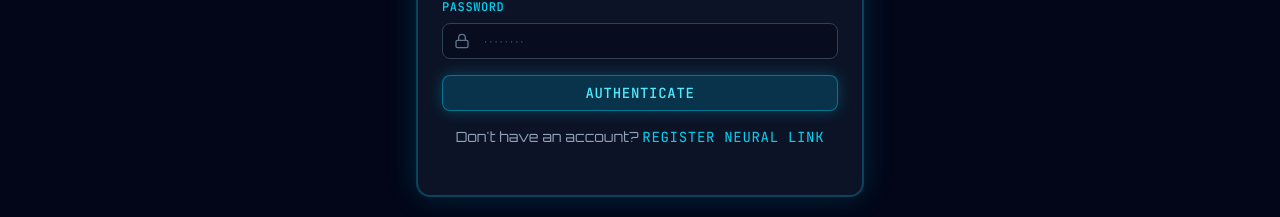
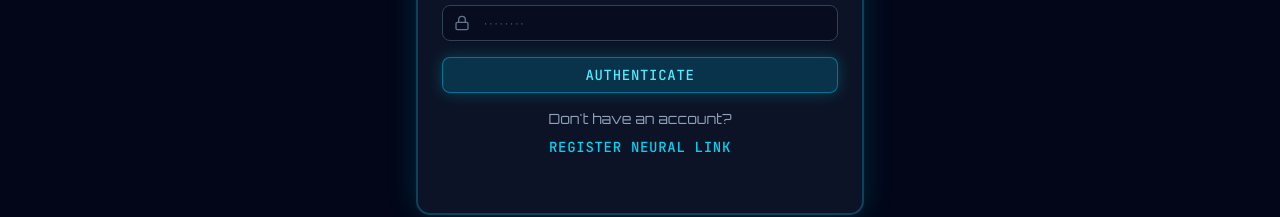
Before and after one commit to usamakhangt4/corpo-braindance, a Next.js app: page /login in a window 1280 px wide. Shown: the part 510-727 px from the top of the page. Built offline with nearby package versions, Linux system fonts and the light colour scheme; no server answers.

Commit message:
Enhance Home and AuthCard components with new button variants and input styles, integrate user authentication in Home, and update dialog overlay for improved theming. Refactor button and input components for better variant management.

```diff
--- a/app/components/auth-card.tsx
+++ b/app/components/auth-card.tsx
@@ -112,12 +112,8 @@ export function AuthCard({
             onChange={(e) => setEmail(e.target.value)}
             required
             disabled={isLoading}
-            className={cn(
-              'pl-10 bg-slate-950/50 border-slate-700 text-white',
-              'placeholder:text-slate-500',
-              'focus-visible:border-cyan-500 focus-visible:ring-cyan-500/20',
-              'dark:bg-slate-950/50 dark:border-slate-700',
-            )}
+            variant="neural"
+            hasIcon
           />
         </div>
       </div>
@@ -137,26 +133,14 @@ export function AuthCard({
             onChange={(e) => setPassword(e.target.value)}
             required
             disabled={isLoading}
-            className={cn(
-              'pl-10 bg-slate-950/50 border-slate-700 text-white',
-              'placeholder:text-slate-500',
-              'focus-visible:border-cyan-500 focus-visible:ring-cyan-500/20',
-              'dark:bg-slate-950/50 dark:border-slate-700',
-            )}
+            variant="neural"
+            hasIcon
           />
         </div>
       </div>
 
       {/* Submit Button */}
-      <Button
-        type="submit"
-        disabled={isLoading}
-        className={cn(
-          'w-full bg-cyan-500/20 hover:bg-cyan-500/30 text-cyan-300',
-          'border border-cyan-500/50 shadow-[0_0_15px_rgba(6,182,212,0.3)]',
-          'font-mono uppercase tracking-wider disabled:opacity-50',
-        )}
-      >
+      <Button type="submit" disabled={isLoading} variant="neural" className="w-full">
         {isLoading ? (
           <>
             <Loader2 className="w-4 h-4 animate-spin" />
@@ -175,24 +159,26 @@ export function AuthCard({
           {mode === 'login' ? (
             <>
               <span>Don't have an account? </span>
-              <button
+              <Button
+                variant="link"
                 type="button"
                 onClick={switchMode}
                 className="text-cyan-400 hover:text-cyan-300 font-mono uppercase tracking-wider transition-colors"
               >
                 Register Neural Link
-              </button>
+              </Button>
             </>
           ) : (
             <>
               <span>Already have an account? </span>
-              <button
+              <Button
+                variant="link"
                 type="button"
                 onClick={switchMode}
                 className="text-cyan-400 hover:text-cyan-300 font-mono uppercase tracking-wider transition-colors"
               >
                 Sign In
-              </button>
+              </Button>
             </>
           )}
         </div>
--- a/app/components/ui/button.tsx
+++ b/app/components/ui/button.tsx
@@ -1,39 +1,50 @@
-import * as React from "react"
-import { Slot } from "@radix-ui/react-slot"
-import { cva, type VariantProps } from "class-variance-authority"
+import * as React from 'react'
+import { Slot } from '@radix-ui/react-slot'
+import { cva, type VariantProps } from 'class-variance-authority'
 
-import { cn } from "@/lib/utils"
+import { cn } from '@/lib/utils'
 
 const buttonVariants = cva(
   "inline-flex items-center justify-center gap-2 whitespace-nowrap rounded-md text-sm font-medium transition-all disabled:pointer-events-none disabled:opacity-50 [&_svg]:pointer-events-none [&_svg:not([class*='size-'])]:size-4 shrink-0 [&_svg]:shrink-0 outline-none focus-visible:border-ring focus-visible:ring-ring/50 focus-visible:ring-[3px] aria-invalid:ring-destructive/20 dark:aria-invalid:ring-destructive/40 aria-invalid:border-destructive",
   {
     variants: {
       variant: {
-        default: "bg-primary text-primary-foreground hover:bg-primary/90",
+        default: 'bg-primary text-primary-foreground hover:bg-primary/90',
         destructive:
-          "bg-destructive text-white hover:bg-destructive/90 focus-visible:ring-destructive/20 dark:focus-visible:ring-destructive/40 dark:bg-destructive/60",
+          'bg-destructive text-white hover:bg-destructive/90 focus-visible:ring-destructive/20 dark:focus-visible:ring-destructive/40 dark:bg-destructive/60',
         outline:
-          "border bg-background shadow-xs hover:bg-accent hover:text-accent-foreground dark:bg-input/30 dark:border-input dark:hover:bg-input/50",
-        secondary:
-          "bg-secondary text-secondary-foreground hover:bg-secondary/80",
-        ghost:
-          "hover:bg-accent hover:text-accent-foreground dark:hover:bg-accent/50",
-        link: "text-primary underline-offset-4 hover:underline",
+          'border bg-background shadow-xs hover:bg-accent hover:text-accent-foreground dark:bg-input/30 dark:border-input dark:hover:bg-input/50',
+        secondary: 'bg-secondary text-secondary-foreground hover:bg-secondary/80',
+        ghost: 'hover:bg-accent hover:text-accent-foreground dark:hover:bg-accent/50',
+        link: 'text-primary underline-offset-4 hover:underline',
+        // New variants for Corpo Braindance theme
+        gradient:
+          'bg-linear-to from-indigo-600 to-purple-600 hover:from-indigo-500 hover:to-purple-500 text-white shadow-lg shadow-indigo-500/25 active:scale-95',
+        neural:
+          'bg-cyan-500/20 hover:bg-cyan-500/30 text-cyan-300 border border-cyan-500/50 shadow-[0_0_15px_rgba(6,182,212,0.3)] font-mono uppercase tracking-wider',
+        slate: 'bg-slate-800 hover:bg-slate-700 text-slate-200 border border-slate-700 active:scale-95',
+        success:
+          'bg-green-500/20 hover:bg-green-500/30 border border-green-500/50 text-green-400 font-semibold active:scale-95',
+        danger: 'bg-red-500/20 hover:bg-red-500/30 border border-red-500/50 text-red-400 font-semibold active:scale-95',
+        tab: 'relative px-6 py-2 text-xs font-mono font-bold uppercase tracking-wider transition-all duration-200 border border-transparent',
+        'tab-active': 'bg-cyan-500/20 text-cyan-300 border border-cyan-400/50 shadow-[0_0_15px_rgba(6,182,212,0.5)]',
+        'tab-inactive': 'text-slate-500 hover:text-cyan-400 hover:bg-slate-900/50 hover:border-cyan-500/20',
       },
       size: {
-        default: "h-9 px-4 py-2 has-[>svg]:px-3",
-        sm: "h-8 rounded-md gap-1.5 px-3 has-[>svg]:px-2.5",
-        lg: "h-10 rounded-md px-6 has-[>svg]:px-4",
-        icon: "size-9",
-        "icon-sm": "size-8",
-        "icon-lg": "size-10",
+        default: 'h-9 px-4 py-2 has-[>svg]:px-3',
+        sm: 'h-8 rounded-md gap-1.5 px-3 has-[>svg]:px-2.5',
+        lg: 'h-10 rounded-md px-6 has-[>svg]:px-4',
+        xl: 'px-8 py-4 rounded-xl font-bold text-lg',
+        icon: 'size-9',
+        'icon-sm': 'size-8',
+        'icon-lg': 'size-10',
       },
     },
     defaultVariants: {
-      variant: "default",
-      size: "default",
+      variant: 'default',
+      size: 'default',
     },
-  }
+  },
 )
 
 function Button({
@@ -42,19 +53,13 @@ function Button({
   size,
   asChild = false,
   ...props
-}: React.ComponentProps<"button"> &
+}: React.ComponentProps<'button'> &
   VariantProps<typeof buttonVariants> & {
     asChild?: boolean
   }) {
-  const Comp = asChild ? Slot : "button"
+  const Comp = asChild ? Slot : 'button'
 
-  return (
-    <Comp
-      data-slot="button"
-      className={cn(buttonVariants({ variant, size, className }))}
-      {...props}
-    />
-  )
+  return <Comp data-slot="button" className={cn(buttonVariants({ variant, size, className }))} {...props} />
 }
 
 export { Button, buttonVariants }
--- a/app/components/ui/dialog.tsx
+++ b/app/components/ui/dialog.tsx
@@ -27,7 +27,7 @@ function DialogOverlay({ className, ...props }: React.ComponentProps<typeof Dial
     <DialogPrimitive.Overlay
       data-slot="dialog-overlay"
       className={cn(
-        'data-[state=open]:animate-in data-[state=closed]:animate-out data-[state=closed]:fade-out-0 data-[state=open]:fade-in-0 fixed inset-0 z-50 bg-black/50',
+        'data-[state=open]:animate-in data-[state=closed]:animate-out data-[state=closed]:fade-out-0 data-[state=open]:fade-in-0 fixed inset-0 z-50 bg-cyan-300/10 backdrop-blur-sm',
         className,
       )}
       {...props}
--- a/app/components/ui/input.tsx
+++ b/app/components/ui/input.tsx
@@ -1,21 +1,51 @@
-import * as React from "react"
+import * as React from 'react'
+import { cva, type VariantProps } from 'class-variance-authority'
 
-import { cn } from "@/lib/utils"
+import { cn } from '@/lib/utils'
 
-function Input({ className, type, ...props }: React.ComponentProps<"input">) {
+const inputVariants = cva(
+  'file:text-foreground placeholder:text-muted-foreground selection:bg-primary selection:text-primary-foreground h-9 w-full min-w-0 rounded-md border bg-transparent px-3 py-1 text-base shadow-xs transition-[color,box-shadow] outline-none file:inline-flex file:h-7 file:border-0 file:bg-transparent file:text-sm file:font-medium disabled:pointer-events-none disabled:cursor-not-allowed disabled:opacity-50 md:text-sm focus-visible:ring-[3px] aria-invalid:ring-destructive/20 dark:aria-invalid:ring-destructive/40 aria-invalid:border-destructive',
+  {
+    variants: {
+      variant: {
+        default: 'border-input dark:bg-input/30 focus-visible:border-ring focus-visible:ring-ring/50',
+        neural:
+          'bg-slate-950/50 border-slate-700 text-white placeholder:text-slate-500 focus-visible:border-cyan-500 focus-visible:ring-cyan-500/20 dark:bg-slate-950/50 dark:border-slate-700',
+      },
+      size: {
+        default: 'h-9 px-3',
+        sm: 'h-8 px-2.5 text-sm',
+        lg: 'h-10 px-4',
+      },
+      hasIcon: {
+        true: 'pl-10',
+        false: '',
+      },
+    },
+    defaultVariants: {
+      variant: 'default',
+      size: 'default',
+      hasIcon: false,
+    },
+  },
+)
+
+function Input({
+  className,
+  variant,
+  size,
+  hasIcon,
+  type,
+  ...props
+}: React.ComponentProps<'input'> & VariantProps<typeof inputVariants>) {
   return (
     <input
       type={type}
       data-slot="input"
-      className={cn(
-        "file:text-foreground placeholder:text-muted-foreground selection:bg-primary selection:text-primary-foreground dark:bg-input/30 border-input h-9 w-full min-w-0 rounded-md border bg-transparent px-3 py-1 text-base shadow-xs transition-[color,box-shadow] outline-none file:inline-flex file:h-7 file:border-0 file:bg-transparent file:text-sm file:font-medium disabled:pointer-events-none disabled:cursor-not-allowed disabled:opacity-50 md:text-sm",
-        "focus-visible:border-ring focus-visible:ring-ring/50 focus-visible:ring-[3px]",
-        "aria-invalid:ring-destructive/20 dark:aria-invalid:ring-destructive/40 aria-invalid:border-destructive",
-        className
-      )}
+      className={cn(inputVariants({ variant, size, hasIcon, className }))}
       {...props}
     />
   )
 }
 
-export { Input }
+export { Input, inputVariants }
```
Also changed, not shown: app/(main)/page.tsx (+15 -14 lines).
